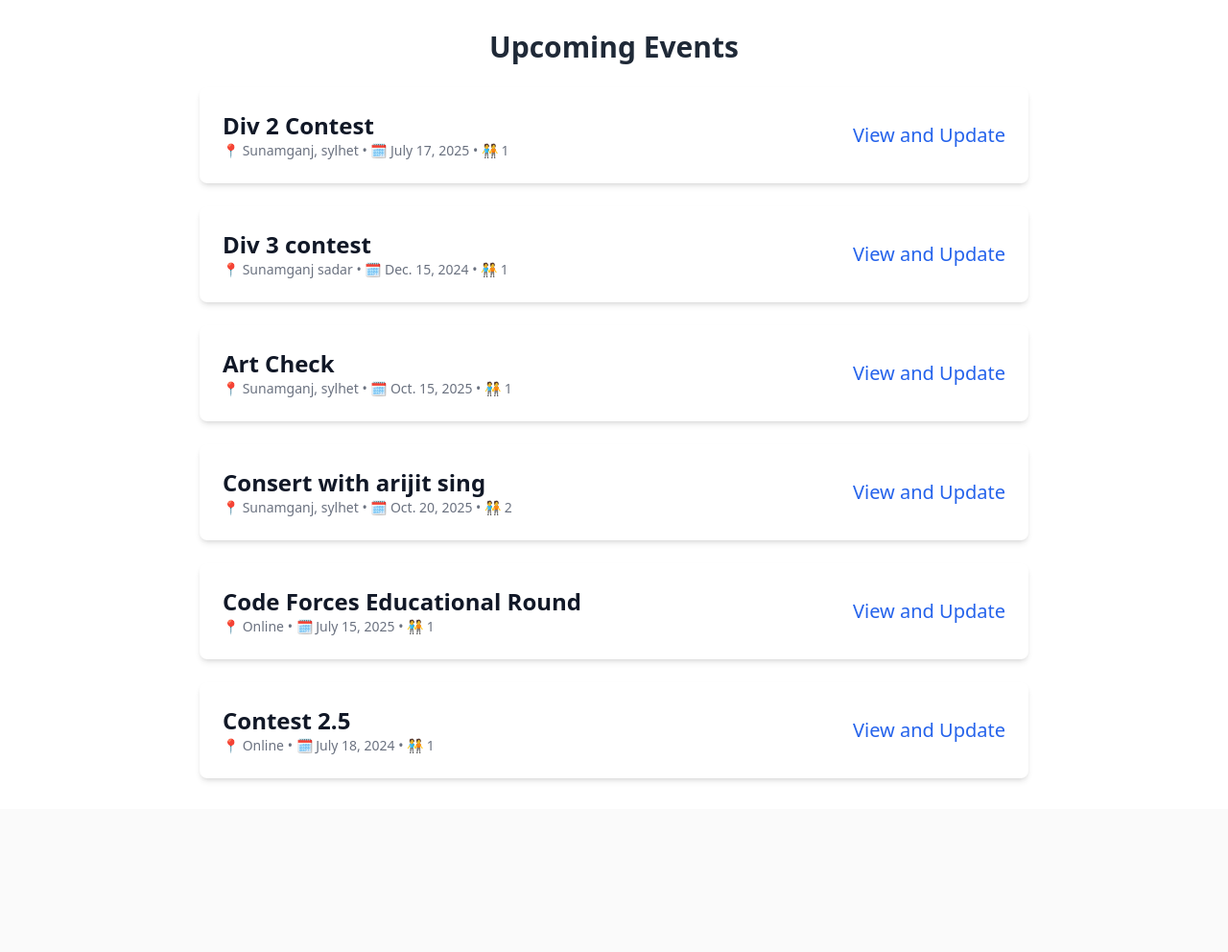
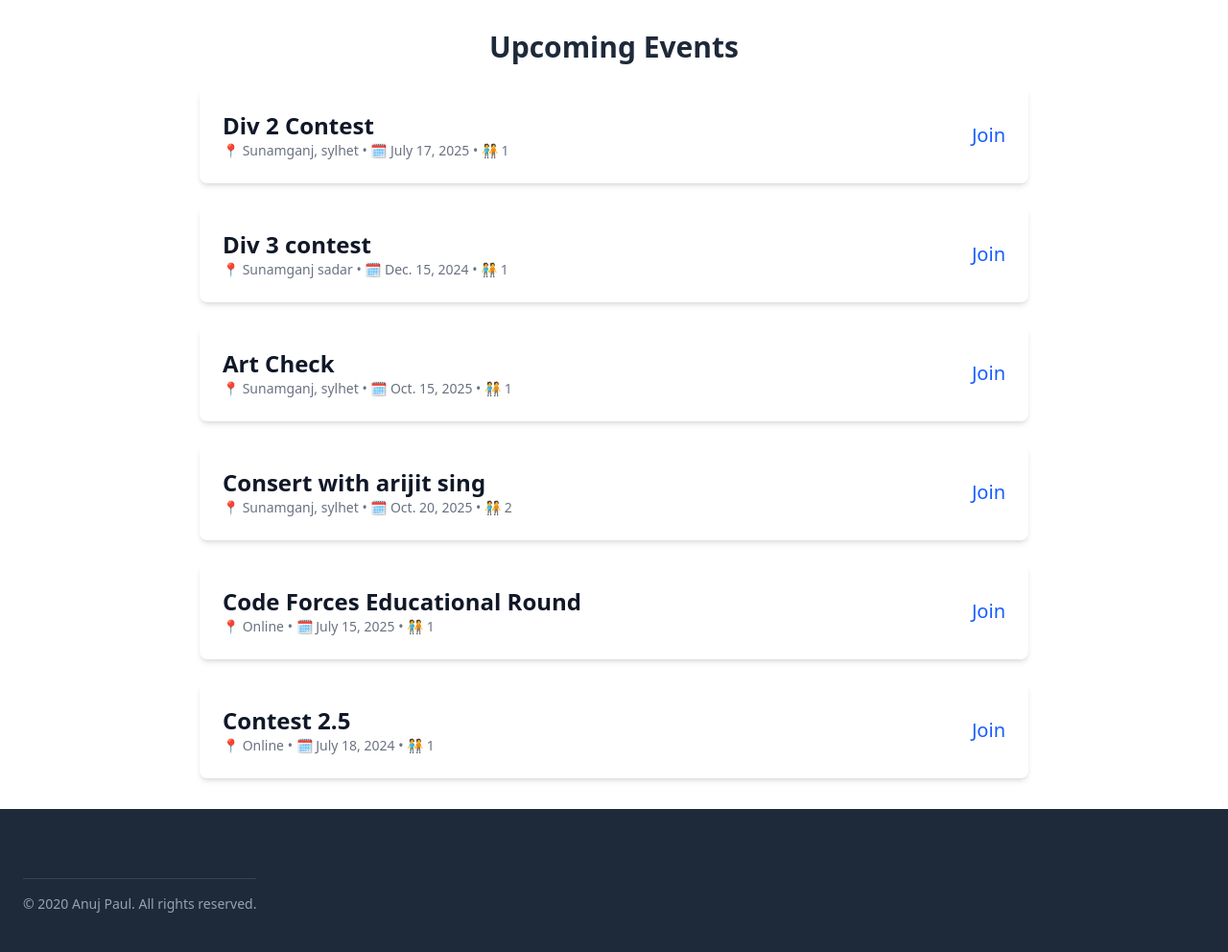
Before and after one commit to anujpaul27/Event-Management-Assignment_1, a Django app: template Event/templates/home.html in a window 1280 px wide. Shown: the part 577-1569 px from the top of the page at 96% size. Before the commit the page ends 1390 px from the top, so only its background shows below. Run offline with Django 5.2, Linux system fonts and the light colour scheme; data comes from the database, SQL or seed files in the repository; tables that the repository leaves empty hold one stand-in row (values such as "Sample post"); the template is opened without the code that fills it: values that come from a table or form of the project are taken from there, most other values are stand-ins (such as "Sample title", 1, 10 or a date in 2020); style sheets or scripts are compiled from the project's sources; some libraries are stand-ins or nearby versions.

Commit message:
add footer in home page

```diff
--- a/Event/templates/home.html
+++ b/Event/templates/home.html
@@ -4,9 +4,10 @@
     <meta charset="UTF-8">
     <meta name="viewport" content="width=device-width, initial-scale=1.0">
     <title>Document</title>
-    <script src="https://cdn.tailwindcss.com"></script>
+    {% load static %}
+    <link rel="stylesheet" href="{% static 'dist/style.css'  %}">
 </head>
-<body>
+<body class="dark:bg-gray-900">
 
 {% comment %} Header Section  {% endcomment %}
 <nav class="bg-gray-800">
@@ -49,18 +50,6 @@
             <path stroke-linecap="round" stroke-linejoin="round" d="M14.857 17.082a23.848 23.848 0 0 0 5.454-1.31A8.967 8.967 0 0 1 18 9.75V9A6 6 0 0 0 6 9v.75a8.967 8.967 0 0 1-2.312 6.022c1.733.64 3.56 1.085 5.455 1.31m5.714 0a24.255 24.255 0 0 1-5.714 0m5.714 0a3 3 0 1 1-5.714 0" />
           </svg>
         </button>
-
-
-  <!-- Mobile menu, show/hide based on menu state. -->
-  <div class="sm:hidden" id="mobile-menu">
-    <div class="space-y-1 px-2 pt-2 pb-3">
-      <!-- Current: "bg-gray-900 text-white", Default: "text-gray-300 hover:bg-gray-700 hover:text-white" -->
-      <a href="#" class="block rounded-md bg-gray-900 px-3 py-2 text-base font-medium text-white" aria-current="page">Dashboard</a>
-      <a href="#" class="block rounded-md px-3 py-2 text-base font-medium text-gray-300 hover:bg-gray-700 hover:text-white">Team</a>
-      <a href="#" class="block rounded-md px-3 py-2 text-base font-medium text-gray-300 hover:bg-gray-700 hover:text-white">Projects</a>
-      <a href="#" class="block rounded-md px-3 py-2 text-base font-medium text-gray-300 hover:bg-gray-700 hover:text-white">Calendar</a>
-    </div>
-  </div>
 </nav>
 
 
@@ -87,7 +76,7 @@
 
 
 {% comment %} Task List Section  {% endcomment %}
-<section class="max-w-4xl mx-auto px-4 py-8">
+<section class="bg-white dark:bg-gray-800 max-w-4xl mx-auto px-4 py-8">
   <h2 class="text-3xl font-bold text-center mb-6 text-gray-800 dark:text-white">Upcoming Events</h2>
   <ul class="space-y-6">
     {% for event in events %}
@@ -95,16 +84,27 @@
           <div class="flex justify-between items-center">
             <div>
               <h3 class="text-2xl font-semibold text-gray-900 dark:text-white">{{event.name}}</h3>
-              <p class="text-sm text-gray-500 dark:text-gray-300">📍 {{event.location}}   • 🗓️ {{event.date}}   • 🧑‍🤝‍🧑 {{ event.participants.count }} </p>
+              <p class="text-sm text-gray-500 dark:text-gray-300">📍 {{event.location}} • 🗓️ {{event.date}}  • 🧑‍🤝‍🧑 {{event.participants.count}} </p>
+            </div>
+            <a class="text-xl text-blue-600 hover:underline dark:text-blue-400" href="{% url "participant_create" %}">Join</a>
 
-            </div>
-            <a href="{% url 'event_update' event.pk %}" class="text-xl text-blue-600 hover:underline dark:text-blue-400">View and Update</a>
           </div>
         </li>
     {% endfor %}
   </ul>
 </section>
 
+</body>
 
-</body>
+
+<footer class="bg-gray-800 text-gray-100">
+  <div class="max-w-7xl mx-auto px-6 py-10">
+    <div class="flex flex-col md:flex-row md:justify-between items-center gap-6">
+
+
+    <div class="border-t border-gray-700 mt-8 pt-4 text-center text-sm text-gray-400">
+      © {{year}} Anuj Paul. All rights reserved.
+    </div>
+  </div>
+</footer>
 </html>
```
